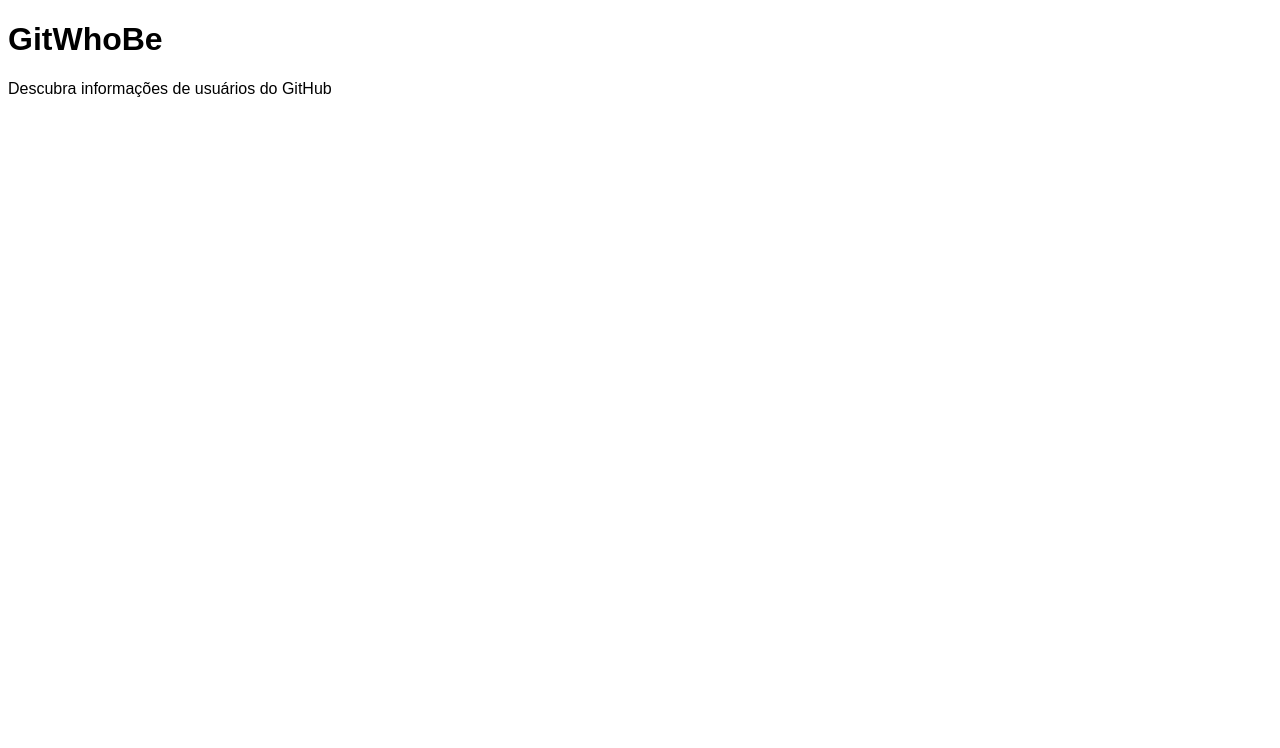
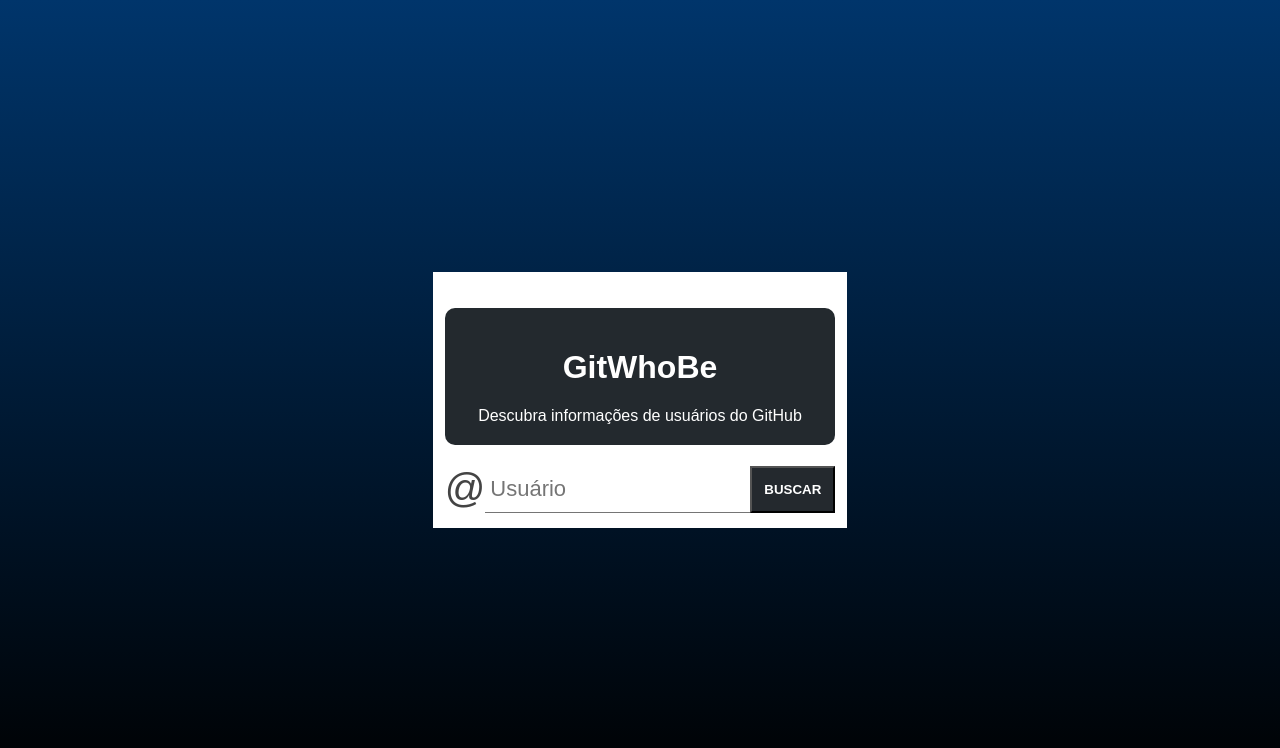
Before and after one commit to marcoscesardev/GitWhoBe, a React (Create React App) app: page / in a window 1280 px wide. Shown: the top 748 px of the page. Built offline with nearby package versions, Linux system fonts and the light colour scheme.

Commit message:
feat: Add Home page form with axios resquest

```diff
--- a/package.json
+++ b/package.json
@@ -2,11 +2,14 @@
   "name": "git-who-be",
   "version": "0.1.0",
   "private": true,
+  "homepage": "https://mcsar1997.github.io/GitWhoBe",
   "dependencies": {
     "@testing-library/jest-dom": "^4.2.4",
     "@testing-library/react": "^9.3.2",
     "@testing-library/user-event": "^7.1.2",
     "axios": "^0.19.2",
+    "classnames": "^2.2.6",
+    "formik": "^2.1.4",
     "node-sass": "^4.13.1",
     "react": "^16.13.1",
     "react-dom": "^16.13.1",
--- a/src/App.scss
+++ b/src/App.scss
@@ -1,22 +1,9 @@
-.App {
-  text-align: center;
-}
+// variables
+$breakpoint-tablet: 768px;
 
-.App-header {
-  background-color: #282c34;
-  min-height: 100vh;
-  display: flex;
-  flex-direction: column;
-  align-items: center;
-  justify-content: center;
-  font-size: calc(10px + 2vmin);
-  color: white;
-}
+// shared
+@import 'scss/shared/animations.scss';
+@import 'scss/shared/default.scss';
 
-.App-link {
-  color: #61dafb;
-}
-
-body, input, button {
-  font-family: Arial, Helvetica, sans-serif;
-}
+// pages
+@import 'scss/pages/HomePage.scss';
--- a/src/pages/Home/HomePage.js
+++ b/src/pages/Home/HomePage.js
@@ -1,7 +1,14 @@
 // react
-import React from 'react';
+import React, { useState } from 'react';
+
+// third-party
+import axios from 'axios';
+import { Formik } from 'formik';
+import classNames from 'classnames';
 
 export default function HomePage() {
+  const [user, setUser] = useState(null);
+
   return (
     <div className="home-page puff-in-center">
       <div className="home-page__form">
@@ -9,6 +16,85 @@
           <h1>GitWhoBe</h1>
           <span>Descubra informações de usuários do GitHub</span>
         </div>
+
+        <Formik
+          initialValues={{ username: '' }}
+          validate={values => {
+            const errors = {};
+
+            if (!values.username) {
+              errors.username = 'Obrigatório';
+            } else if (!/^[a-z\d](?:[a-z\d]|-(?=[a-z\d])){0,38}[a-z\d]$/i.test(values.username)) {
+              errors.username = `Pode conter apenas caracteres alfanuméricos ou hífens únicos e não
+                pode começar ou terminar com um hífen.`;
+            }
+
+            return errors;
+          }}
+
+          onSubmit={(values, { setSubmitting, setFieldError, resetForm }) => {
+            axios
+              .get(`/users/${values.username}`)
+              .then(({ data }) => {
+                setSubmitting(false);
+                setUser(data);
+                resetForm();
+              })
+              .catch(error => {
+                setSubmitting(false)
+                if (error.response === 404) {
+                  setFieldError(
+                    'username',
+                    'Este usuário não existe!'
+                  );
+                } else {
+                  setFieldError(
+                    'username',
+                    'Ocorreu um erro na requisição'
+                  );
+                }
+              });
+          }}
+        >
+          {({
+            values,
+            errors,
+            touched,
+            handleChange,
+            handleSubmit,
+            isSubmitting,
+          }) => (
+            <form onSubmit={handleSubmit} className="">
+              <div className="home-page__form-group">
+                <div className="home-page__icon">@</div>
+                <input
+                  className={classNames('home-page__input', {
+                    'home-page__input--error': errors.username,
+                  })}
+                  type="username"
+                  name="username"
+                  placeholder="Usuário"
+                  onChange={handleChange}
+                  value={values.username}/>
+
+                <button
+                  type="submit"
+                  disabled={isSubmitting}
+                  className={classNames('btn', {
+                    'btn--disabled': isSubmitting,
+                  })}
+                >
+                  BUSCAR
+                </button>
+              </div>
+
+              <div className="home-page__message--error">
+                {errors.username && touched.username && errors.username}
+              </div>
+
+            </form>
+          )}
+        </Formik>
       </div>
     </div>
   )
--- /dev/null
+++ b/src/scss/pages/HomePage.scss
@@ -0,0 +1,56 @@
+
+.home-page {
+  display: flex;
+  align-items: center;
+  justify-content: center;
+  height: 100vh;
+  position: relative;
+
+  &__title {
+    text-align: center;
+    background: #23292e;
+    margin: 21px 0px;
+    color: #fff;
+    padding: 20px;
+    border-radius: 10px;
+  }
+
+  &__form {
+    background: #fff;
+    padding: 15px 12px;
+  }
+
+  &__input {
+    font-size: 22px;
+    padding: 10px 10px 10px 5px;
+    border: none;
+    border-bottom: 1px solid #757575;
+    max-width: 250px;
+    width: 100%;
+  }
+  &__icon {
+    font-size: 40px;
+    color: #444444;
+  }
+
+  &__form-group {
+    display: flex;
+    justify-content: center;
+  }
+
+  &__input--error {
+    border-bottom: 3px solid red;
+    color: red;
+  }
+
+  &__message--error {
+    color: red;
+    text-align: center;
+  }
+
+  @media (max-width: $breakpoint-tablet) {
+    & {
+      display: block;
+    }
+  }
+}
--- /dev/null
+++ b/src/scss/shared/animations.scss
@@ -0,0 +1,37 @@
+.puff-in-center {
+	-webkit-animation: puff-in-center 0.4s cubic-bezier(0.470, 0.000, 0.745, 0.715) both;
+	animation: puff-in-center 0.4s cubic-bezier(0.470, 0.000, 0.745, 0.715) both;
+}
+
+@-webkit-keyframes puff-in-center {
+  0% {
+    -webkit-transform: scale(2);
+            transform: scale(2);
+    -webkit-filter: blur(3px);
+            filter: blur(3px);
+    opacity: 0;
+  }
+  100% {
+    -webkit-transform: scale(1);
+            transform: scale(1);
+    -webkit-filter: blur(0px);
+            filter: blur(0px);
+    opacity: 1;
+  }
+}
+@keyframes puff-in-center {
+  0% {
+    -webkit-transform: scale(2);
+            transform: scale(2);
+    -webkit-filter: blur(3px);
+            filter: blur(3px);
+    opacity: 0;
+  }
+  100% {
+    -webkit-transform: scale(1);
+            transform: scale(1);
+    -webkit-filter: blur(0px);
+            filter: blur(0px);
+    opacity: 1;
+  }
+}
--- /dev/null
+++ b/src/scss/shared/default.scss
@@ -0,0 +1,24 @@
+// main style
+body {
+  background: linear-gradient(180deg, rgba(0,53,107,1) 0%, rgba(0,0,0,1) 100%);
+  margin: 0;
+  background-repeat: no-repeat;
+  background-size: contain;
+}
+
+body, input, button {
+  font-family: Arial, Helvetica, sans-serif;
+}
+
+.btn {
+  background: #24292e;
+  color: #fff;
+  padding: 12px;
+  font-weight: bold;
+  cursor: pointer;
+
+  &--disabled {
+    background: #828282;
+    cursor: not-allowed;
+  }
+}
```
Also changed, not shown: 1 other file (tests, documents, lock files or other folders).
